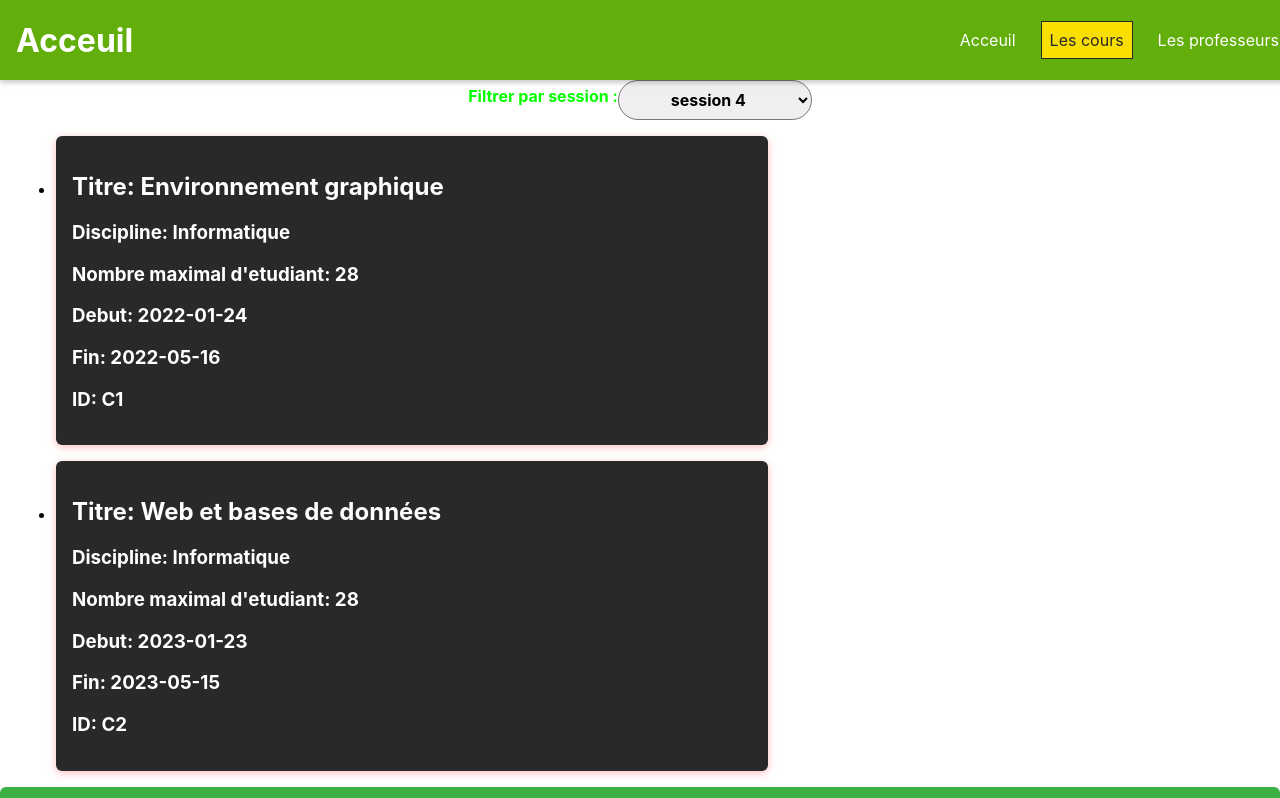
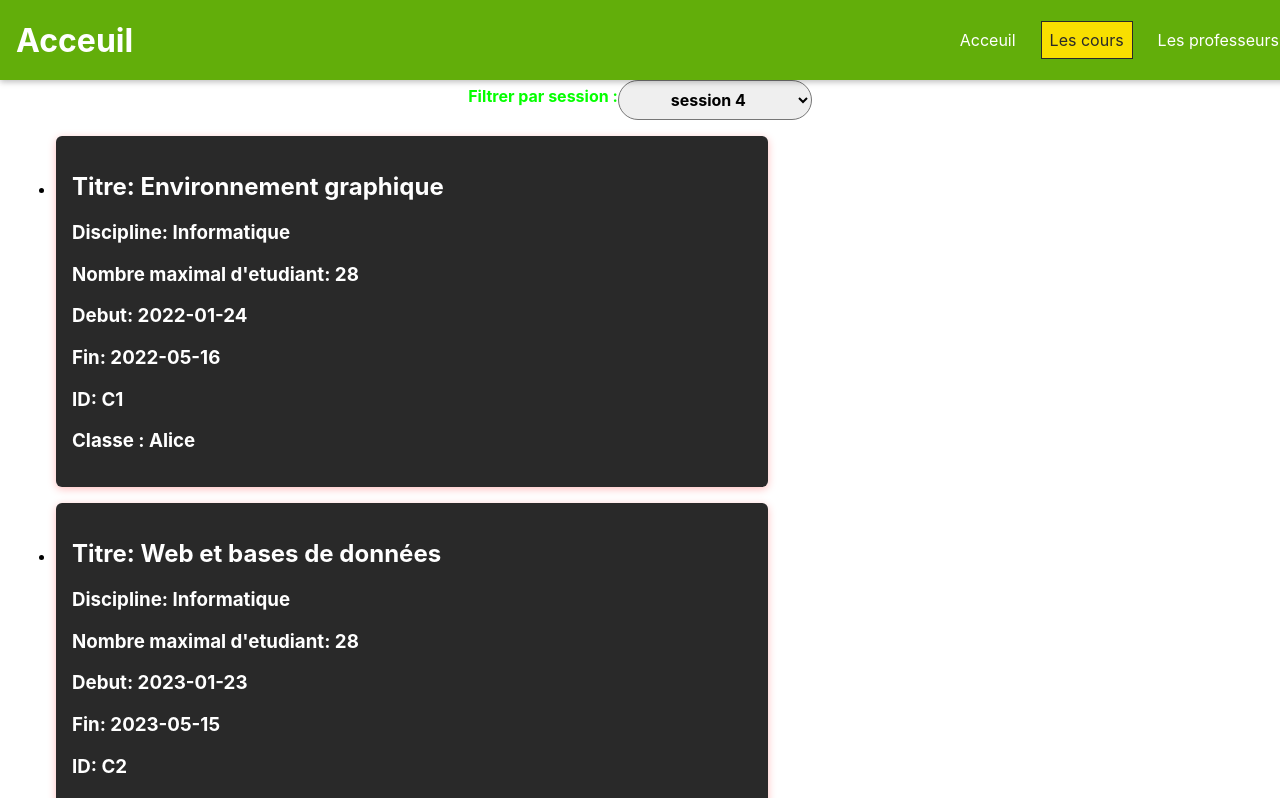
Before and after one commit to LucasRiggi/Tp1React, a React (Create React App) app: page /cours in a window 1280 px wide. Shown: the top 798 px of the page. Built offline with nearby package versions, Linux system fonts and the light colour scheme.

Commit message:
Création de la classe pour chaque cours

```diff
--- a/src/components/Cours/Cours.js
+++ b/src/components/Cours/Cours.js
@@ -7,7 +7,7 @@ function Cours({ cours }) {
   return (
     <li className="user-item">
       <Card className="user-item__content">
-        <Link to={`/cours/${cours.id}`}>
+        <Link to={`/${cours.id}`}>
         <div>
             <h2>{"Titre: "+ cours.titre}</h2>
             <h3>{"Discipline: "+cours.discipline}</h3>
@@ -15,6 +15,7 @@ function Cours({ cours }) {
             <h3>{"Debut: "+cours.dateDebut}</h3>
             <h3>{"Fin: "+cours.dateFin}</h3>
             <h3>{"ID: "+cours.id}</h3>
+            <h3>{"Classe : "+cours.classes[0].prenom}</h3>
           </div>
         </Link>
       </Card>
--- a/src/formulaire/AjouterCours.js
+++ b/src/formulaire/AjouterCours.js
@@ -57,7 +57,8 @@ function AjouterCours({ ajouterCours }) {
         nbMaximalEtudiant:saisieNbMaximalEtudiant,
         dateDebut:saisieDateDebut,
         dateFin:saisieDateFin,
-        session:"session 4"
+        session:"session 4",
+        classes:eleveDansLeCours(saisieNbMaximalEtudiant)
 
       };
       ajouterCours(nouveauCours);
@@ -69,14 +70,26 @@ function AjouterCours({ ajouterCours }) {
       setSaisieDateFin("");
     }
     }
-    function eleveDansLeCours() {
-      const eleveDansLeCours = []
-      const tailleTableau = Math.floor(Math.random() * 30);
-      const i = 0;
-      const valeurRepeter = false;
-      while (i < tailleTableau) {
-
-
+    function eleveDansLeCours(nbEleve) {
+      let eleveDansLeCours = [];
+      let i = 0;
+      let tableauPourEviterRepetition = [];
+      let valeurRepeter = false;
+      let indexTableauAjout = Math.floor(Math.random() * 30);
+      /* Création du tableau de la classe */
+      while (i < nbEleve) {
+        valeurRepeter = false;
+        indexTableauAjout = Math.floor(Math.random() * 30);
+        /* Éviter répétition */
+        while(valeurRepeter == false) {
+          if(!(eleveDansLeCours.includes(eleves[indexTableauAjout]))) {
+            eleveDansLeCours.push(eleves[indexTableauAjout]);
+            valeurRepeter = true;
+            i += 1;
+          } else {
+            indexTableauAjout = Math.floor(Math.random() * nbEleve);
+          }
+        }
       }
 
 
--- a/src/pages/LesCours.js
+++ b/src/pages/LesCours.js
@@ -21,7 +21,39 @@ function LesCours() {
          nbMaximalEtudiant:"28",
          dateDebut:"2022-01-24",
          dateFin:"2022-05-16",
-         session: "session 4"
+         session: "session 4",
+         classes: [
+            { prenom: "Alice", nom: "Durand" },
+            { prenom: "Bob", nom: "Martin" },
+            { prenom: "Charlie", nom: "Lefebvre" },
+            { prenom: "David", nom: "Girard" },
+            { prenom: "Émilie", nom: "Roy" },
+            { prenom: "Frédéric", nom: "Dubois" },
+            { prenom: "Gabrielle", nom: "Lavoie" },
+            { prenom: "Hector", nom: "Boucher" },
+            { prenom: "Isabelle", nom: "Côté" },
+            { prenom: "Jean", nom: "Tremblay" },
+            { prenom: "Karine", nom: "Bergeron" },
+            { prenom: "Lucie", nom: "Pelletier" },
+            { prenom: "Marc", nom: "Gagnon" },
+            { prenom: "Nathalie", nom: "Rousseau" },
+            { prenom: "Olivier", nom: "Laporte" },
+            { prenom: "Pascal", nom: "Lachance" },
+            { prenom: "Quentin", nom: "Leclerc" },
+            { prenom: "Roxanne", nom: "Dufour" },
+            { prenom: "Sylvain", nom: "Bélanger" },
+            { prenom: "Thomas", nom: "Moreau" },
+            { prenom: "Ulysse", nom: "Laliberté" },
+            { prenom: "Valérie", nom: "Gauthier" },
+            { prenom: "William", nom: "Fournier" },
+            { prenom: "Xavier", nom: "Beaudoin" },
+            { prenom: "Yannick", nom: "Leduc" },
+            { prenom: "Zoé", nom: "Dupuis" },
+            { prenom: "Adrien", nom: "Gagné" },
+            { prenom: "Béatrice", nom: "Jacques" },
+            { prenom: "Charles", nom: "Dion" }
+          ]
+
       },
       {
          id: "C2",
@@ -30,7 +62,38 @@ function LesCours() {
          nbMaximalEtudiant:"28",
          dateDebut:"2023-01-23",
          dateFin:"2023-05-15",
-         session: "session 4"
+         session: "session 4",
+         classes: [
+            { prenom: "Alice", nom: "Durand" },
+            { prenom: "Bob", nom: "Martin" },
+            { prenom: "Charlie", nom: "Lefebvre" },
+            { prenom: "David", nom: "Girard" },
+            { prenom: "Émilie", nom: "Roy" },
+            { prenom: "Frédéric", nom: "Dubois" },
+            { prenom: "Gabrielle", nom: "Lavoie" },
+            { prenom: "Hector", nom: "Boucher" },
+            { prenom: "Isabelle", nom: "Côté" },
+            { prenom: "Jean", nom: "Tremblay" },
+            { prenom: "Karine", nom: "Bergeron" },
+            { prenom: "Lucie", nom: "Pelletier" },
+            { prenom: "Marc", nom: "Gagnon" },
+            { prenom: "Nathalie", nom: "Rousseau" },
+            { prenom: "Olivier", nom: "Laporte" },
+            { prenom: "Pascal", nom: "Lachance" },
+            { prenom: "Quentin", nom: "Leclerc" },
+            { prenom: "Roxanne", nom: "Dufour" },
+            { prenom: "Sylvain", nom: "Bélanger" },
+            { prenom: "Thomas", nom: "Moreau" },
+            { prenom: "Ulysse", nom: "Laliberté" },
+            { prenom: "Valérie", nom: "Gauthier" },
+            { prenom: "William", nom: "Fournier" },
+            { prenom: "Xavier", nom: "Beaudoin" },
+            { prenom: "Yannick", nom: "Leduc" },
+            { prenom: "Zoé", nom: "Dupuis" },
+            { prenom: "Adrien", nom: "Gagné" },
+            { prenom: "Béatrice", nom: "Jacques" },
+            { prenom: "Charles", nom: "Dion" }
+          ]
       },
       {
          id: "C3",
@@ -39,7 +102,38 @@ function LesCours() {
          nbMaximalEtudiant:"28",
          dateDebut:"2023-01-23",
          dateFin:"2023-05-15",
-         session: "session 3"
+         session: "session 3",
+         classes: [
+            { prenom: "Alice", nom: "Durand" },
+            { prenom: "Bob", nom: "Martin" },
+            { prenom: "Charlie", nom: "Lefebvre" },
+            { prenom: "David", nom: "Girard" },
+            { prenom: "Émilie", nom: "Roy" },
+            { prenom: "Frédéric", nom: "Dubois" },
+            { prenom: "Gabrielle", nom: "Lavoie" },
+            { prenom: "Hector", nom: "Boucher" },
+            { prenom: "Isabelle", nom: "Côté" },
+            { prenom: "Jean", nom: "Tremblay" },
+            { prenom: "Karine", nom: "Bergeron" },
+            { prenom: "Lucie", nom: "Pelletier" },
+            { prenom: "Marc", nom: "Gagnon" },
+            { prenom: "Nathalie", nom: "Rousseau" },
+            { prenom: "Olivier", nom: "Laporte" },
+            { prenom: "Pascal", nom: "Lachance" },
+            { prenom: "Quentin", nom: "Leclerc" },
+            { prenom: "Roxanne", nom: "Dufour" },
+            { prenom: "Sylvain", nom: "Bélanger" },
+            { prenom: "Thomas", nom: "Moreau" },
+            { prenom: "Ulysse", nom: "Laliberté" },
+            { prenom: "Valérie", nom: "Gauthier" },
+            { prenom: "William", nom: "Fournier" },
+            { prenom: "Xavier", nom: "Beaudoin" },
+            { prenom: "Yannick", nom: "Leduc" },
+            { prenom: "Zoé", nom: "Dupuis" },
+            { prenom: "Adrien", nom: "Gagné" },
+            { prenom: "Béatrice", nom: "Jacques" },
+            { prenom: "Charles", nom: "Dion" }
+          ]
       },
       {
          id: "C4",
@@ -48,7 +142,38 @@ function LesCours() {
          nbMaximalEtudiant:"28",
          dateDebut:"2023-01-23",
          dateFin:"2023-05-15",
-         session: "session 2"
+         session: "session 2",
+         classes: [
+            { prenom: "Alice", nom: "Durand" },
+            { prenom: "Bob", nom: "Martin" },
+            { prenom: "Charlie", nom: "Lefebvre" },
+            { prenom: "David", nom: "Girard" },
+            { prenom: "Émilie", nom: "Roy" },
+            { prenom: "Frédéric", nom: "Dubois" },
+            { prenom: "Gabrielle", nom: "Lavoie" },
+            { prenom: "Hector", nom: "Boucher" },
+            { prenom: "Isabelle", nom: "Côté" },
+            { prenom: "Jean", nom: "Tremblay" },
+            { prenom: "Karine", nom: "Bergeron" },
+            { prenom: "Lucie", nom: "Pelletier" },
+            { prenom: "Marc", nom: "Gagnon" },
+            { prenom: "Nathalie", nom: "Rousseau" },
+            { prenom: "Olivier", nom: "Laporte" },
+            { prenom: "Pascal", nom: "Lachance" },
+            { prenom: "Quentin", nom: "Leclerc" },
+            { prenom: "Roxanne", nom: "Dufour" },
+            { prenom: "Sylvain", nom: "Bélanger" },
+            { prenom: "Thomas", nom: "Moreau" },
+            { prenom: "Ulysse", nom: "Laliberté" },
+            { prenom: "Valérie", nom: "Gauthier" },
+            { prenom: "William", nom: "Fournier" },
+            { prenom: "Xavier", nom: "Beaudoin" },
+            { prenom: "Yannick", nom: "Leduc" },
+            { prenom: "Zoé", nom: "Dupuis" },
+            { prenom: "Adrien", nom: "Gagné" },
+            { prenom: "Béatrice", nom: "Jacques" },
+            { prenom: "Charles", nom: "Dion" }
+          ]
       },
       {
          id: "C5",
@@ -57,7 +182,38 @@ function LesCours() {
          nbMaximalEtudiant:"28",
          dateDebut:"2023-01-23",
          dateFin:"2023-05-15",
-         session: "session 1"
+         session: "session 1",
+         classes: [
+            { prenom: "Alice", nom: "Durand" },
+            { prenom: "Bob", nom: "Martin" },
+            { prenom: "Charlie", nom: "Lefebvre" },
+            { prenom: "David", nom: "Girard" },
+            { prenom: "Émilie", nom: "Roy" },
+            { prenom: "Frédéric", nom: "Dubois" },
+            { prenom: "Gabrielle", nom: "Lavoie" },
+            { prenom: "Hector", nom: "Boucher" },
+            { prenom: "Isabelle", nom: "Côté" },
+            { prenom: "Jean", nom: "Tremblay" },
+            { prenom: "Karine", nom: "Bergeron" },
+            { prenom: "Lucie", nom: "Pelletier" },
+            { prenom: "Marc", nom: "Gagnon" },
+            { prenom: "Nathalie", nom: "Rousseau" },
+            { prenom: "Olivier", nom: "Laporte" },
+            { prenom: "Pascal", nom: "Lachance" },
+            { prenom: "Quentin", nom: "Leclerc" },
+            { prenom: "Roxanne", nom: "Dufour" },
+            { prenom: "Sylvain", nom: "Bélanger" },
+            { prenom: "Thomas", nom: "Moreau" },
+            { prenom: "Ulysse", nom: "Laliberté" },
+            { prenom: "Valérie", nom: "Gauthier" },
+            { prenom: "William", nom: "Fournier" },
+            { prenom: "Xavier", nom: "Beaudoin" },
+            { prenom: "Yannick", nom: "Leduc" },
+            { prenom: "Zoé", nom: "Dupuis" },
+            { prenom: "Adrien", nom: "Gagné" },
+            { prenom: "Béatrice", nom: "Jacques" },
+            { prenom: "Charles", nom: "Dion" }
+          ]
       }
 
 
--- a/src/shared/Navigation/MainNavigation.js
+++ b/src/shared/Navigation/MainNavigation.js
@@ -24,9 +24,6 @@ function MainNavigation(props) {
 
   return (
     <React.Fragment>
-
-
-
       <MainHeader>
 
         <button className="main-navigation__menu-btn" onClick={ouvrirTiroir}>
```
